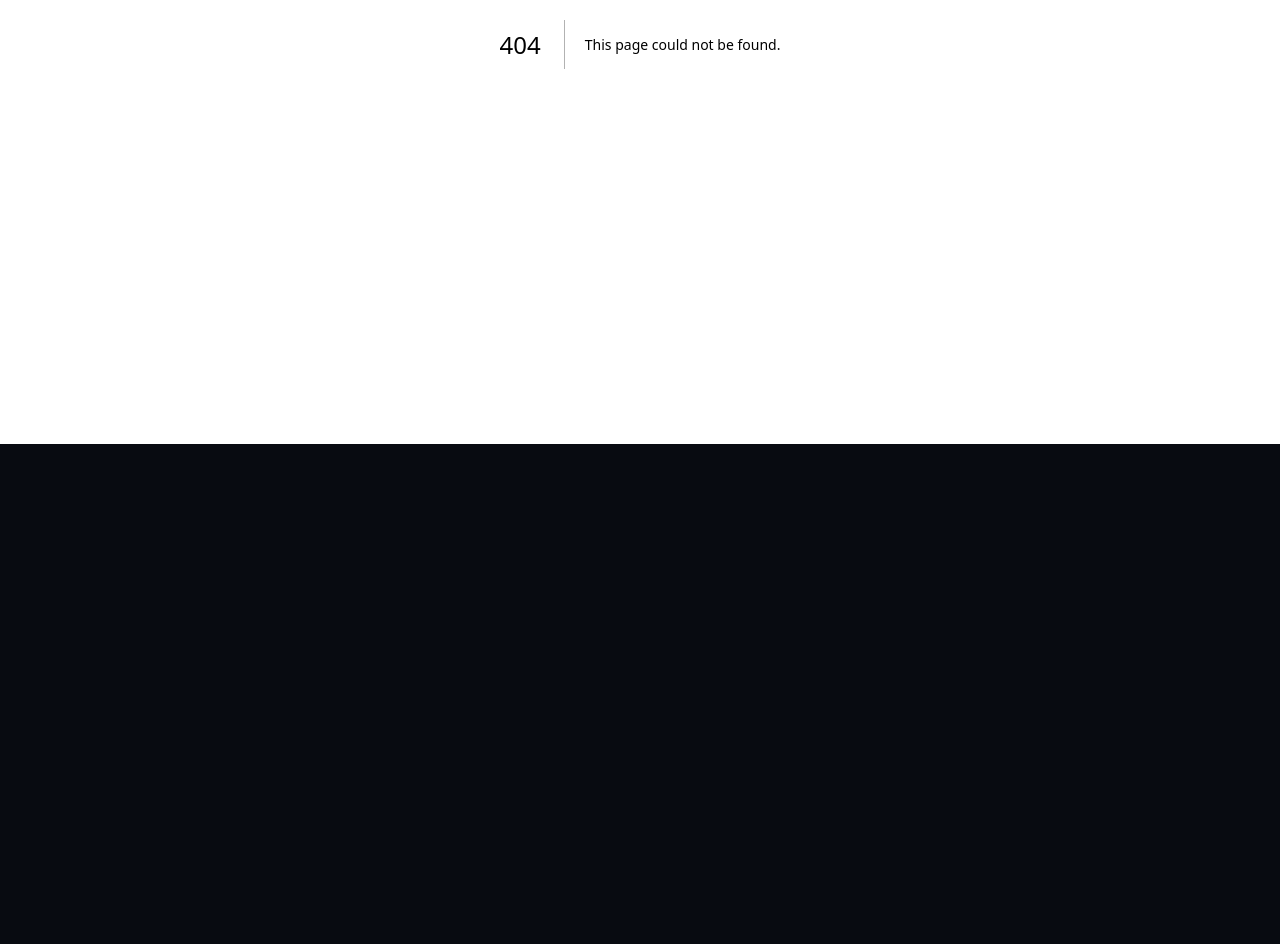
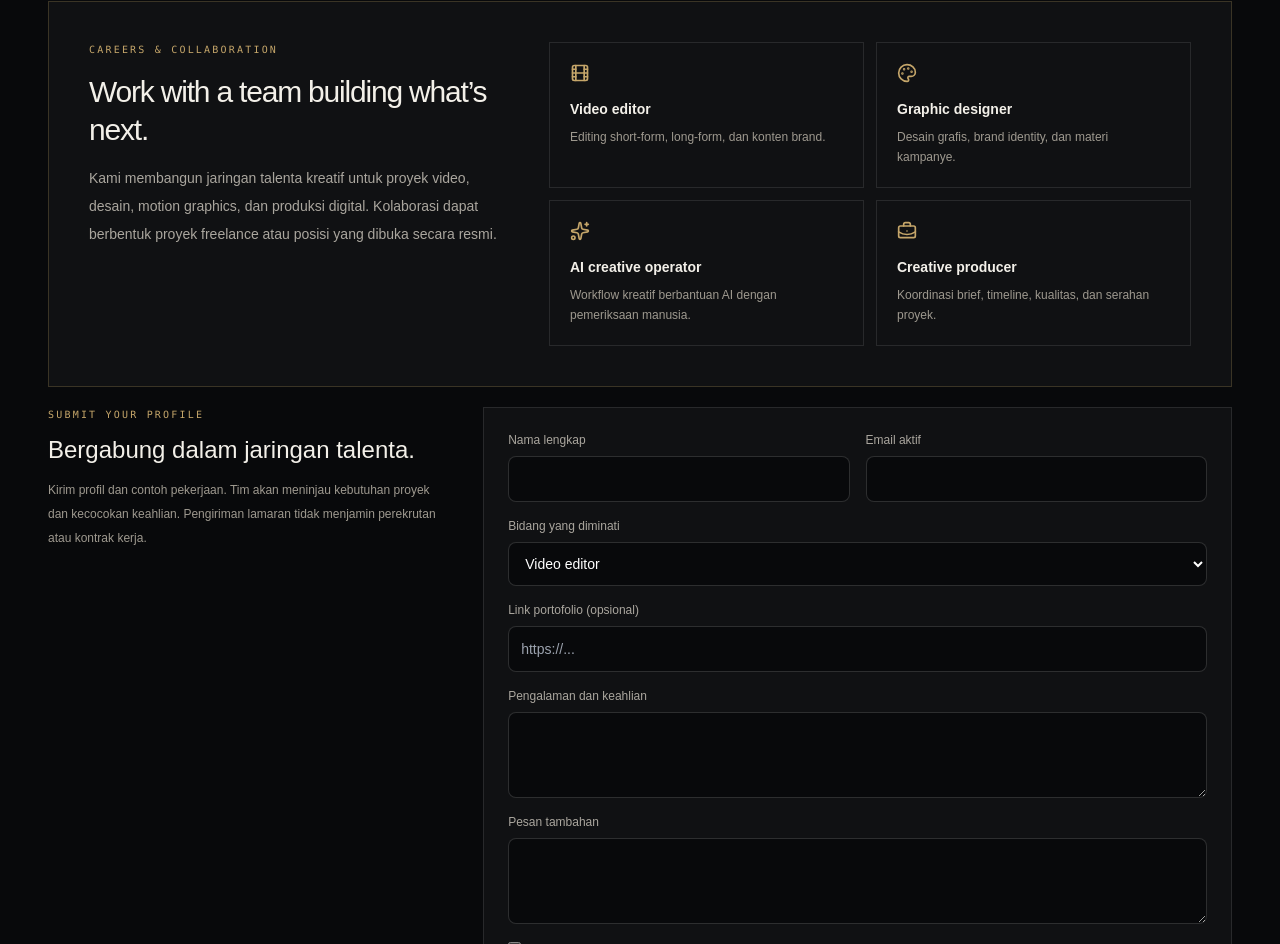
Before and after one commit to FERIYANTO04/cyber-wealth, a Next.js app: page /karier in a window 1280 px wide. Before the commit this address had no page. Shown: the part 356-1300 px from the top of the page. Before the commit the page ends 800 px from the top, so only its background shows below. Built offline with nearby package versions, Linux system fonts and the light colour scheme.

Commit message:
Add public careers and creative collaboration page

```diff
--- /dev/null
+++ b/src/pages/karier.tsx
@@ -0,0 +1,52 @@
+import { useState, type FormEvent } from 'react'
+import { ArrowUpRight, BriefcaseBusiness, Film, Palette, Sparkles } from 'lucide-react'
+import { StoreFrame } from '@/components/StoreFrame'
+import { PageStack } from '@/components/ui'
+import type { PageWithFrame } from '@/lib/frame'
+
+function CareersPage() {
+  const [name,setName]=useState('')
+  const [email,setEmail]=useState('')
+  const [role,setRole]=useState('Video editor')
+  const [portfolio,setPortfolio]=useState('')
+  const [experience,setExperience]=useState('')
+  const [message,setMessage]=useState('')
+  const [consent,setConsent]=useState(false)
+  const [busy,setBusy]=useState(false)
+  const [error,setError]=useState('')
+  const [code,setCode]=useState('')
+  async function submit(e:FormEvent){
+    e.preventDefault();setBusy(true);setError('')
+    try{
+      const r=await fetch('/api/careers/apply',{method:'POST',headers:{'Content-Type':'application/json'},body:JSON.stringify({name,email,role,portfolio,experience,message,consent})})
+      const d=await r.json().catch(()=>({}))
+      if(!r.ok){setError(d.error||'Lamaran belum bisa dikirim.');return}
+      setCode(d.code)
+    }catch{setError('Koneksi terputus. Coba lagi.')}finally{setBusy(false)}
+  }
+  return <PageStack>
+    <section className="grid gap-8 border border-[#b99a5b]/25 bg-[#101113] p-7 sm:p-10 lg:grid-cols-[.8fr_1.2fr]">
+      <div><p className="font-mono text-[10px] uppercase tracking-[.22em] text-[#c5a66a]">Careers & collaboration</p><h2 className="mt-4 text-3xl font-medium leading-tight tracking-[-.04em] text-[#f3f0e9]">Work with a team building what’s next.</h2><p className="mt-4 text-sm leading-7 text-[#aaa69e]">Kami membangun jaringan talenta kreatif untuk proyek video, desain, motion graphics, dan produksi digital. Kolaborasi dapat berbentuk proyek freelance atau posisi yang dibuka secara resmi.</p></div>
+      <div className="grid gap-3 sm:grid-cols-2">
+        {[{I:Film,t:'Video editor',d:'Editing short-form, long-form, dan konten brand.'},{I:Palette,t:'Graphic designer',d:'Desain grafis, brand identity, dan materi kampanye.'},{I:Sparkles,t:'AI creative operator',d:'Workflow kreatif berbantuan AI dengan pemeriksaan manusia.'},{I:BriefcaseBusiness,t:'Creative producer',d:'Koordinasi brief, timeline, kualitas, dan serahan proyek.'}].map(({I,t,d})=><div key={t} className="border border-white/10 p-5"><I className="size-5 text-[#c5a66a]"/><h3 className="mt-4 text-sm font-semibold text-[#f3f0e9]">{t}</h3><p className="mt-2 text-xs leading-5 text-[#9e998f]">{d}</p></div>)}
+      </div>
+    </section>
+    <section className="grid gap-8 lg:grid-cols-[.7fr_1.3fr]">
+      <div><p className="font-mono text-[10px] uppercase tracking-[.22em] text-[#c5a66a]">Submit your profile</p><h3 className="mt-3 text-2xl text-[#f3f0e9]">Bergabung dalam jaringan talenta.</h3><p className="mt-3 text-xs leading-6 text-[#9e998f]">Kirim profil dan contoh pekerjaan. Tim akan meninjau kebutuhan proyek dan kecocokan keahlian. Pengiriman lamaran tidak menjamin perekrutan atau kontrak kerja.</p></div>
+      {code?<div className="border border-[#b99a5b]/30 bg-[#101113] p-7"><p className="text-sm font-semibold text-[#d8bd83]">Profil berhasil diterima.</p><p className="mt-2 text-xs text-[#aaa69e]">Kode referensi: {code}. Simpan kode ini untuk komunikasi berikutnya.</p></div>:<form onSubmit={submit} className="grid gap-4 border border-white/10 bg-[#101113] p-6 sm:grid-cols-2">
+        <label className="grid gap-2 text-xs text-[#aaa69e]">Nama lengkap<input required value={name} onChange={e=>setName(e.target.value)} className="rounded-lg border border-white/15 bg-[#08090b] px-3 py-3 text-sm text-white outline-none focus:border-[#c5a66a]"/></label>
+        <label className="grid gap-2 text-xs text-[#aaa69e]">Email aktif<input required type="email" value={email} onChange={e=>setEmail(e.target.value)} className="rounded-lg border border-white/15 bg-[#08090b] px-3 py-3 text-sm text-white outline-none focus:border-[#c5a66a]"/></label>
+        <label className="grid gap-2 text-xs text-[#aaa69e] sm:col-span-2">Bidang yang diminati<select value={role} onChange={e=>setRole(e.target.value)} className="rounded-lg border border-white/15 bg-[#08090b] px-3 py-3 text-sm text-white"><option>Video editor</option><option>Graphic designer</option><option>Motion designer</option><option>AI creative operator</option><option>Creative producer</option><option>Freelance specialist</option></select></label>
+        <label className="grid gap-2 text-xs text-[#aaa69e] sm:col-span-2">Link portofolio (opsional)<input value={portfolio} onChange={e=>setPortfolio(e.target.value)} placeholder="https://..." className="rounded-lg border border-white/15 bg-[#08090b] px-3 py-3 text-sm text-white outline-none focus:border-[#c5a66a]"/></label>
+        <label className="grid gap-2 text-xs text-[#aaa69e] sm:col-span-2">Pengalaman dan keahlian<textarea required minLength={20} value={experience} onChange={e=>setExperience(e.target.value)} rows={3} className="rounded-lg border border-white/15 bg-[#08090b] px-3 py-3 text-sm text-white outline-none focus:border-[#c5a66a]"/></label>
+        <label className="grid gap-2 text-xs text-[#aaa69e] sm:col-span-2">Pesan tambahan<textarea required minLength={20} value={message} onChange={e=>setMessage(e.target.value)} rows={3} className="rounded-lg border border-white/15 bg-[#08090b] px-3 py-3 text-sm text-white outline-none focus:border-[#c5a66a]"/></label>
+        <label className="flex items-start gap-2 text-xs leading-5 text-[#aaa69e] sm:col-span-2"><input type="checkbox" checked={consent} onChange={e=>setConsent(e.target.checked)} required className="mt-0.5"/><span>Saya setuju data profil digunakan untuk proses peninjauan kandidat Cyber Wealth.</span></label>
+        {error&&<p role="alert" className="text-xs text-red-400 sm:col-span-2">{error}</p>}
+        <button disabled={busy} className="inline-flex items-center justify-center gap-2 bg-[#c5a66a] px-5 py-3 text-xs font-semibold uppercase tracking-[.14em] text-[#101010] disabled:opacity-50 sm:col-span-2">{busy?'Mengirim…':'Kirim profil'} <ArrowUpRight className="size-4"/></button>
+      </form>}
+    </section>
+  </PageStack>
+}
+const Page=CareersPage as PageWithFrame
+Page.getLayout=(page)=><StoreFrame eyebrow="Careers / Creative network" title="Talenta terbaik membangun karya terbaik." intent="Terhubung dengan Cyber Wealth sebagai kreator, spesialis, atau kolaborator proyek." variant="wide">{page}</StoreFrame>
+export default Page
```
